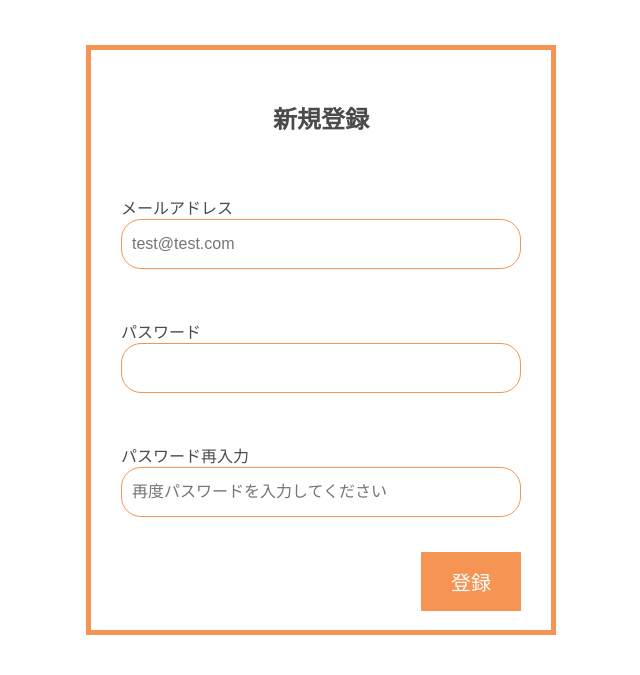
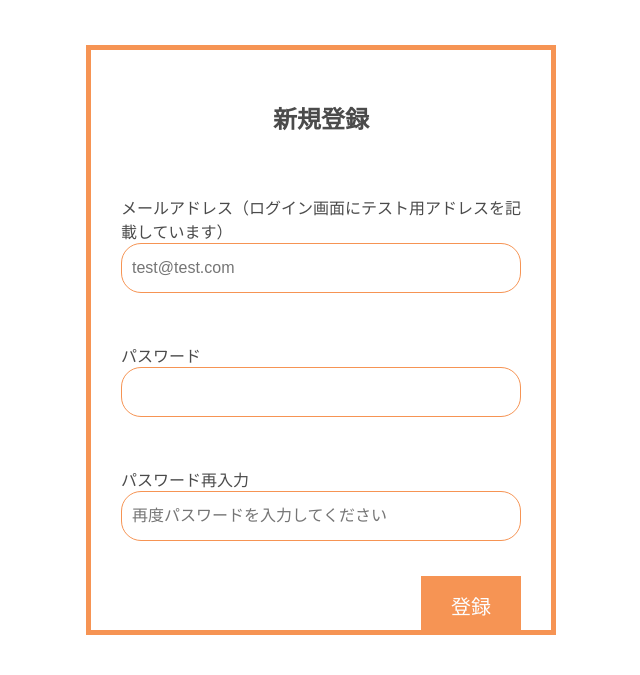
Before and after one commit to asa8831/mogumogu, a PHP site: page /new.php in a window 1280 px wide. Shown: the part 235-910 px from the top of the page, without its empty margins (319-959 px from the left). Run offline with PHP 8.4, Linux system fonts and the light colour scheme.

Commit message:
add minor changes

```diff
--- a/detail.php
+++ b/detail.php
@@ -2,7 +2,6 @@
 
 require('function.php');
 debug('投稿記事詳細');
-sessionNow();
 
 
 // ---------------------
@@ -29,7 +28,6 @@ require('head.php'); ?>
   <section>
 
     <form action="" class="form-detail">
-
 
       <div class="err-msg"><?php if (!empty($err_msg['common'])) echo $err_msg['common']; ?></div>
 
--- a/footer.php
+++ b/footer.php
@@ -4,7 +4,7 @@
   <script src="https://code.jquery.com/jquery-3.5.1.js"></script>
 
   <script>
-    // 検索した場合の位置固定
+    // 位置固定
   $('form').submit(function(){
     const scroll_top = $(window).scrollTop();
     $('input.st',this).prop('value',scroll_top);
--- a/function.php
+++ b/function.php
@@ -1,8 +1,9 @@
 <?php
-// ログを表示
+// ログを表示（本番環境ではOFF）
 // error_reporting(E_ALL);
 // ini_set('log_errors', 'On');
-ini_set('error_log', 'php.log');
+// ini_set('display_errors', "On");
+// ini_set('error_log', 'php.log');
 
 // デバッグ
 $debug_flg = true;
@@ -14,13 +15,9 @@ function debug($str)
   }
 }
 
-// 現在セッションに何が入っているか
-function sessionNow(){
-  debug('$_SESSIONの中身:'.print_r($_SESSION,true));
-}
 
 // セッション関係
-session_save_path('/var/tmp');
+// session_save_path('/var/tmp');
 ini_set('session.gc_maxlifetime', 60 * 60 * 24 * 30);
 ini_set('session.cookie_lifetime', 60 * 60 * 24 * 30);
 session_start();
@@ -140,23 +137,18 @@ function dbConnect(){
   debug('dbConnect開始');
 
   try {
-    $dsn = 'mysql:dbname=mogumogu;host=localhost;charset=utf8';
-    $username = 'root';
-    $pass = 'root';
+    $dsn = 'mysql:dbname=LAA1207944-mogumogu;host=mysql147.phy.lolipop.lan;charset=utf8';
+    $username = '';
+    $pass = '';
     $option = array(
       PDO::ATTR_ERRMODE => PDO::ERRMODE_EXCEPTION,
       PDO::ATTR_DEFAULT_FETCH_MODE => PDO::FETCH_ASSOC,
       PDO::MYSQL_ATTR_USE_BUFFERED_QUERY => true,
     );
-    // debug('dbConnectの中の$dsn'.print_r($dsn,true));
-    // debug('dbConnectの中の$username'.print_r($username,true));
-    // debug('dbConnectの中の$pass'.print_r($pass,true));
-    // debug('dbConnectの中の$option'.print_r($option,true));
 
     $dbh = new PDO($dsn, $username, $pass, $option);
-    // debug('dbConnectの中の$dbh:'.print_r($dbh,true));
+    return $dbh;
 
-    return $dbh;
   } catch (Exception $e) {
 
     error_log('dbConnectでエラーが発生しました' . $e->getMessage());
--- a/index.php
+++ b/index.php
@@ -2,7 +2,6 @@
 
 require('function.php');
 debug('index画面です');
-sessionNow();
 
 // エリアデータ取得
 $getCategory = getCategory();
@@ -91,7 +90,6 @@ require('head.php'); ?>
                               } ?>>選択してください</option>
 
             <?php
-            // area_id area_name
             foreach ($getCategory as $key => $val) :
             ?>
 
--- a/info.php
+++ b/info.php
@@ -2,7 +2,6 @@
 
 require('function.php');
 debug('店舗基本情報ページ');
-sessionNow();
 
 // 画面表示
 $dbData = getUserData($_SESSION['user_id']);
--- a/login.php
+++ b/login.php
@@ -71,7 +71,6 @@ if (!empty($_POST)) {
 
            //  DBからとってきたデータでidが中に残っているので取り出してセッションへ
             $_SESSION['user_id'] = array_shift($result);
-
             header('Location:choice.php');
 
           }else{
@@ -109,7 +108,7 @@ require('head.php'); ?>
 
       <div class="err-msg js-err-email"><?php if (!empty($err_msg['email'])) echo $err_msg['email']; ?></div>
 
-      <label><span class='color-change-black'>メールアドレス</span>
+      <label><span class='color-change-black'>メールアドレス（テスト用ログインアドレスtest@co.jp）</span>
         <input class="inputs js-input-email" type="email" name="email" placeholder="test@test.com" value="<?php if (!empty($_POST['email'])) echo $_POST['email']; ?>">
       </label>
 
@@ -117,7 +116,7 @@ require('head.php'); ?>
 
       <div class="err-msg js-err-pass"><?php if (!empty($err_msg['pass'])) echo $err_msg['pass']; ?></div>
 
-      <label class="label"><span class='color-change-black'>パスワード</span>
+      <label class="label"><span class='color-change-black'>パスワード（テスト用ログインパスワードtesttest）</span>
         <input class="inputs js-input-pass" type="password" name="pass">
       </label>
 
--- a/loginauth.php
+++ b/loginauth.php
@@ -1,7 +1,4 @@
-
 <?php
-debug('ログイン済みか確認します');
-
 if (!empty($_SESSION['login_date'])) {
 
   if ($_SESSION['login_date'] + $_SESSION['login_limit'] < time()) {
@@ -18,13 +15,12 @@ if (!empty($_SESSION['login_date'])) {
     // すでにchoice.phpにいればchoice.phpには遷移しない
     if (basename($_SERVER['PHP_SELF']) === 'login.php') {
       debug('ログイン済みのため、会員画面に遷移します');
-      header('Location:choise.php');
+      header('Location:choice.php');
       exit;
     }
   }
 
 } else {
-
   // login.php内でループを回避するための処理
   if (basename($_SERVER['PHP_SELF']) !== 'login.php') {
     debug('$_SERVER'.print_r($_SERVER,true));
--- a/logout.php
+++ b/logout.php
@@ -9,7 +9,6 @@ if(isset($_COOKIE[session_name()])){
 }
 
 session_destroy();
-
 header('Location:index.php');
 exit;
 
--- a/main.js
+++ b/main.js
@@ -3,13 +3,13 @@
 $(function () {
 
   // バリデーション
-  const NO_ENTERED = 'js入力必須事項です';
-  const ERR_PHONE = 'js電話番号の形式で入力してください';
-  const MAX_LENGTH = 'js入力最大数を超えています';
-  const MIN_LENGTH = 'js6文字以上で入力をしてください';
-  const ERR_EMAIL = 'jsemailの形式で入力をしてください';
-  const ERR_HAN = 'js半角英数字で入力してください';
-  const ERR_REPASS = 'js再入力はパスワードと同じものを入力してください';
+  const NO_ENTERED = '入力必須事項です';
+  const ERR_PHONE = '電話番号の形式で入力してください';
+  const MAX_LENGTH = '入力最大数を超えています';
+  const MIN_LENGTH = '6文字以上で入力をしてください';
+  const ERR_EMAIL = 'emailの形式で入力をしてください';
+  const ERR_HAN = '半角英数字で入力してください';
+  const ERR_REPASS = '再入力はパスワードと同じものを入力してください';
 
   const min = 6;
   const max = 255;
--- a/new.php
+++ b/new.php
@@ -2,7 +2,6 @@
 
 require('function.php');
 debug('新規登録ページ');
-sessionNow();
 
 
 if (!empty($_POST)) {
@@ -50,7 +49,6 @@ if (!empty($_POST)) {
           $_SESSION['login_limit'] = $session_limit;
           $_SESSION['login_date'] = time();
           $_SESSION['user_id'] = $dbh->lastInsertId();
-
           header('Location:choice.php');
           exit;
 
@@ -82,7 +80,7 @@ require('head.php'); ?>
 
       <div class="err-msg" id ="js-err-email"><?php if (!empty($err_msg['email'])) echo $err_msg['email']; ?></div>
 
-      <label><span class='color-change-black'>メールアドレス</span>
+      <label><span class='color-change-black'>メールアドレス（ログイン画面にテスト用アドレスを記載しています）</span>
         <input class="inputs" id="js-input-email" type="email" name="email" placeholder="test@test.com" value="<?php if (!empty($_POST['email'])) echo $_POST['email']; ?>">
       </label>
 
--- a/pos.php
+++ b/pos.php
@@ -2,8 +2,6 @@
 
 require('function.php');
 debug('投稿/修正画面');
-sessionNow();
-
 
 // エリアのセレクトボックス表示用
 $getCategory = getCategory();
--- a/registok.php
+++ b/registok.php
@@ -15,7 +15,7 @@ require('head.php'); ?>
 
   <?php require('header.php'); ?>
 
-  <section class="choise-wrap">
+  <section class="choice-wrap">
 
     <form>
 
--- a/style.css
+++ b/style.css
@@ -192,7 +192,7 @@ label {
 
 /* 登録選択、退会、登録完了画面 */
 
-.choise-wrap {
+.choice-wrap {
     width: 300px;
     margin: 0 auto;
     margin-top: 70px;
@@ -211,6 +211,10 @@ label {
     text-align: center;
     margin-top: 50px;
     outline: none;
+}
+
+.btn-choice-wrap{
+    margin: 0 auto;
 }
 
 .btn-choice:hover {
@@ -240,10 +244,15 @@ label {
     position: relative;
     width: 100%;
     height: 150px;
+    border-style: none;
     background: #739f3d;
     text-align: center;
     line-height: 150px;
     color: #fcfdfe;
+}
+
+.pic-display:hover{
+    cursor: pointer;
 }
 
 .pic-file {
--- a/withdrawal.php
+++ b/withdrawal.php
@@ -36,9 +36,6 @@ if(!empty($_POST)){
   }
  }
 }
-
-
-
 ?>
 
 
@@ -50,7 +47,7 @@ require('head.php'); ?>
 
   <?php require('header.php'); ?>
 
-  <section class="choise-wrap">
+  <section class="choice-wrap">
 
     <form method='post'>
 
```
Also changed, not shown: choice.php (+2 -10 lines), 2 other files.
